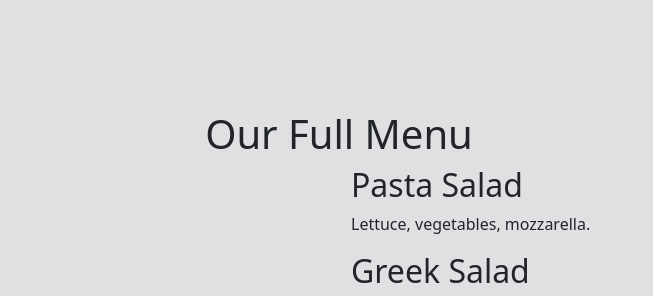
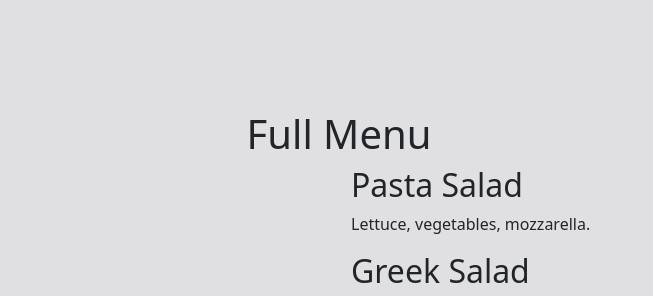
Before and after one commit to ismailo/Meta-Front-End-Developer, a plain HTML site: page course1-intro-to-front-end-dev/project/index.html in a window 1280 px wide. Shown: the part 105-401 px from the top of the page, 301-954 px from the left. Drawn offline with Linux system fonts and the light colour scheme; files that its build step writes are made by us from their sources; files whose address does not match are found by name.

```diff
--- a/course1-intro-to-front-end-dev/project/index.html
+++ b/course1-intro-to-front-end-dev/project/index.html
@@ -18,7 +18,7 @@
     <div class="row">
         <div class="col-12">
             <div class="text-center">
-                <h1>Our Full Menu</h1>
+                <h1>Full Menu</h1>
             </div>
         </div>
     </div>
```
